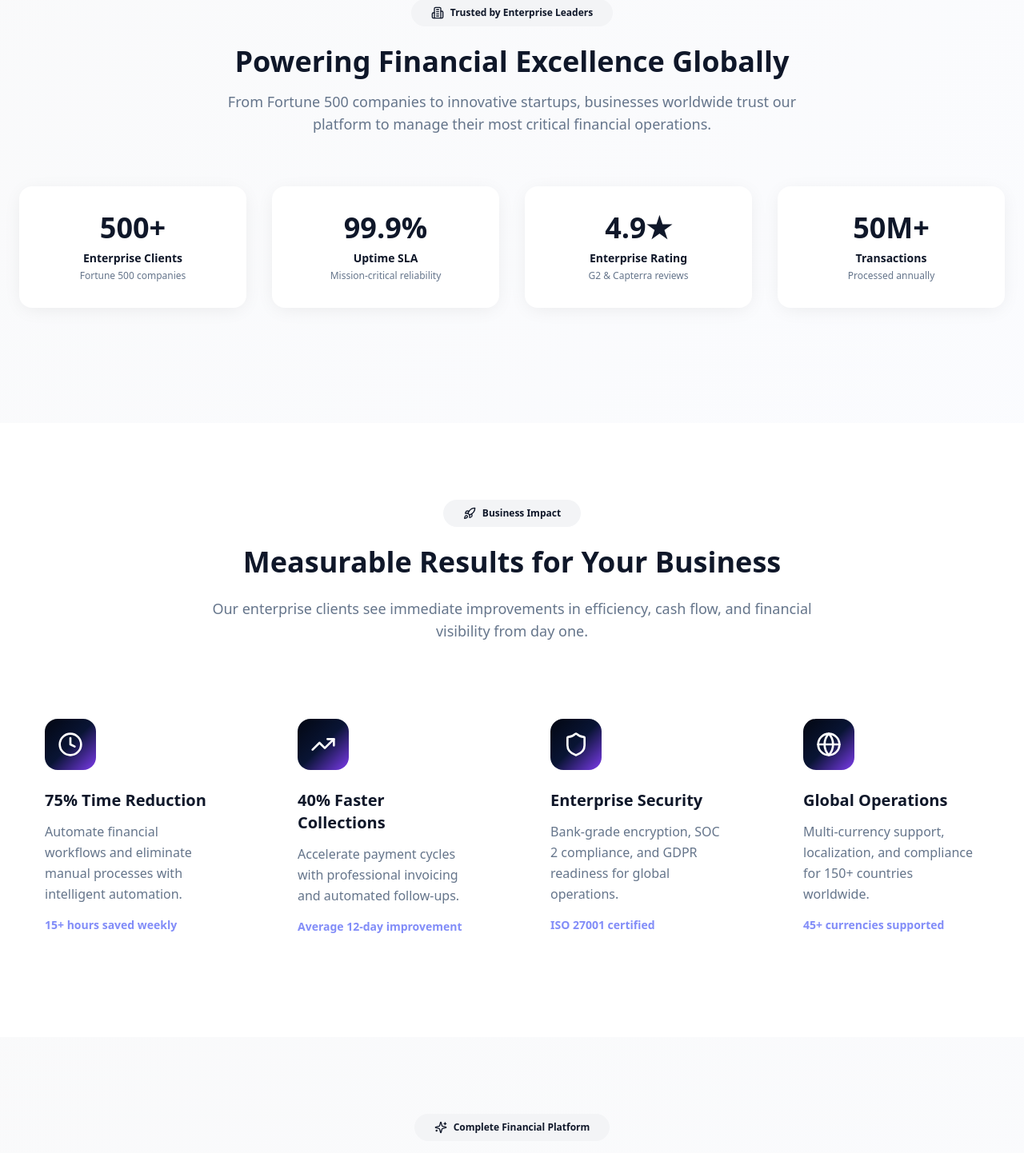
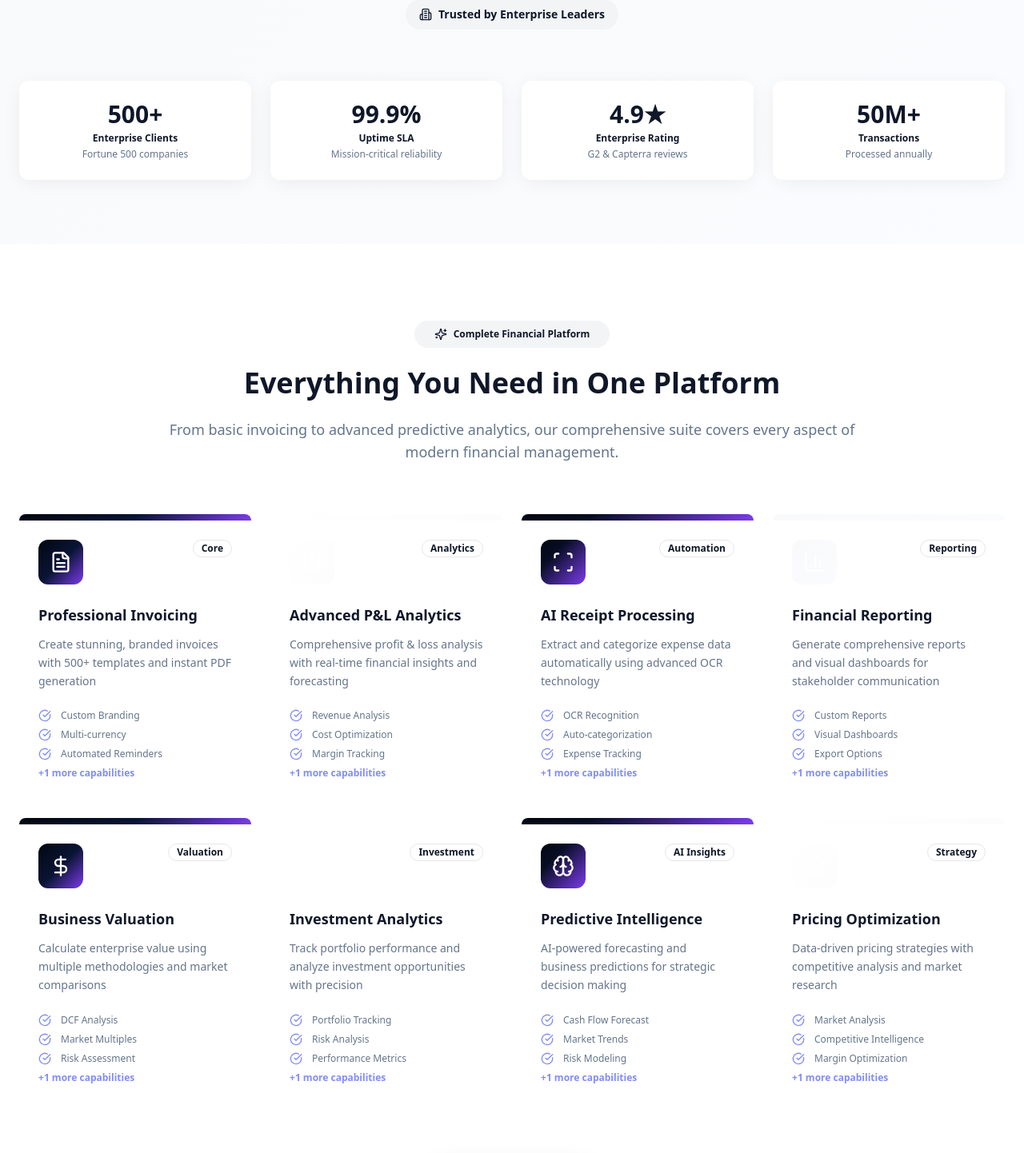
Before and after one commit to faisalghani12/react-seedling-repo-30, a React (Vite) app: page / in a window 1280 px wide. Shown: the part 1440-2882 px from the top of the page at 80% size. Built offline with nearby package versions, Linux system fonts and the light colour scheme; what @react-pdf/renderer would draw is missing.

Commit message:
Refactor Home page for continuity

```diff
--- a/src/pages/Home.tsx
+++ b/src/pages/Home.tsx
@@ -229,29 +229,22 @@ const Home = () => {
       {/* Hero Section */}
       <Hero />
 
-      {/* Enterprise Trust Section */}
-      <section className="py-20 bg-feature-gradient">
+      {/* Enterprise Trust Section - Hidden on mobile for better UX */}
+      <section className="py-12 md:py-20 bg-feature-gradient hidden md:block">
         <div className="container mx-auto px-6">
-          <div className="text-center mb-16">
-            <Badge variant="secondary" className="mb-6 px-6 py-2">
+          <div className="text-center mb-12">
+            <Badge variant="secondary" className="mb-4 px-4 py-2 text-sm">
               <Building2 className="w-4 h-4 mr-2" />
               Trusted by Enterprise Leaders
             </Badge>
-            <h2 className="text-3xl md:text-4xl font-bold text-foreground mb-4">
-              Powering Financial Excellence Globally
-            </h2>
-            <p className="text-lg text-muted-foreground max-w-3xl mx-auto">
-              From Fortune 500 companies to innovative startups, businesses worldwide trust our platform
-              to manage their most critical financial operations.
-            </p>
           </div>
 
-          <div className="grid grid-cols-2 md:grid-cols-4 gap-8 mb-16">
+          <div className="grid grid-cols-2 md:grid-cols-4 gap-6">
             {enterpriseStats.map((stat, index) => (
               <div key={index} className="text-center group">
-                <div className="bg-white rounded-2xl p-8 shadow-card hover:shadow-elegant transition-all duration-300 group-hover:-translate-y-1">
-                  <div className="text-3xl md:text-4xl font-bold text-foreground mb-2">{stat.value}</div>
-                  <div className="text-sm font-semibold text-foreground mb-1">{stat.label}</div>
+                <div className="bg-white rounded-xl p-6 shadow-card hover:shadow-elegant transition-all duration-300 group-hover:-translate-y-1">
+                  <div className="text-2xl md:text-3xl font-bold text-foreground mb-1">{stat.value}</div>
+                  <div className="text-xs font-semibold text-foreground mb-1">{stat.label}</div>
                   <div className="text-xs text-muted-foreground">{stat.subtext}</div>
                 </div>
               </div>
@@ -260,63 +253,77 @@ const Home = () => {
         </div>
       </section>
 
-      {/* Business Benefits Section */}
-      <section className="py-24 bg-background">
+      {/* Quick Benefits for Mobile */}
+      <section className="py-12 bg-feature-gradient md:hidden">
         <div className="container mx-auto px-6">
-          <div className="text-center mb-16">
-            <Badge variant="secondary" className="mb-6 px-6 py-2">
-              <Rocket className="w-4 h-4 mr-2" />
-              Business Impact
+          <div className="grid grid-cols-3 gap-4 text-center">
+            <div className="bg-white rounded-xl p-4 shadow-card">
+              <div className="text-lg font-bold text-primary mb-1">500+</div>
+              <div className="text-xs text-muted-foreground">Clients</div>
+            </div>
+            <div className="bg-white rounded-xl p-4 shadow-card">
+              <div className="text-lg font-bold text-primary mb-1">99.9%</div>
+              <div className="text-xs text-muted-foreground">Uptime</div>
+            </div>
+            <div className="bg-white rounded-xl p-4 shadow-card">
+              <div className="text-lg font-bold text-primary mb-1">4.9★</div>
+              <div className="text-xs text-muted-foreground">Rating</div>
+            </div>
+          </div>
+        </div>
+      </section>
+
+      {/* Complete Financial Suite */}
+      <section className="py-16 md:py-24 bg-background">
+        <div className="container mx-auto px-6">
+          <div className="text-center mb-12 md:mb-16">
+            <Badge variant="secondary" className="mb-4 md:mb-6 px-4 md:px-6 py-2">
+              <Sparkles className="w-4 h-4 mr-2" />
+              Complete Financial Platform
             </Badge>
-            <h2 className="text-3xl md:text-4xl font-bold text-foreground mb-6">
-              Measurable Results for Your Business
+            <h2 className="text-2xl md:text-4xl font-bold text-foreground mb-4 md:mb-6">
+              Everything You Need in One Platform
             </h2>
-            <p className="text-lg text-muted-foreground max-w-3xl mx-auto">
-              Our enterprise clients see immediate improvements in efficiency, cash flow,
-              and financial visibility from day one.
+            <p className="text-base md:text-lg text-muted-foreground max-w-4xl mx-auto">
+              From basic invoicing to advanced predictive analytics, our comprehensive suite
+              covers every aspect of modern financial management.
             </p>
           </div>
 
-          <div className="grid md:grid-cols-2 lg:grid-cols-4 gap-8">
-            {businessBenefits.map((benefit, index) => {
-              const Icon = benefit.icon;
+          {/* Mobile: Show top 4 tools */}
+          <div className="grid grid-cols-1 md:grid-cols-2 lg:grid-cols-4 gap-4 md:gap-6 md:hidden">
+            {financialSuite.slice(0, 4).map((tool, index) => {
+              const Icon = tool.icon;
               return (
-                <Card key={index} className="group border-0 shadow-card hover:shadow-elegant transition-all duration-500 hover:-translate-y-2">
-                  <CardContent className="p-8">
-                    <div className="w-16 h-16 bg-primary-gradient rounded-2xl flex items-center justify-center mb-6 group-hover:scale-110 transition-transform duration-300">
-                      <Icon className="w-8 h-8 text-white" />
+                <Card key={index} className="group border-0 shadow-card hover:shadow-elegant transition-all duration-300 overflow-hidden">
+                  <CardContent className="p-4">
+                    <div className="flex items-center gap-4 mb-4">
+                      <div className={`w-12 h-12 bg-${tool.gradient} rounded-lg flex items-center justify-center flex-shrink-0`}>
+                        <Icon className="w-6 h-6 text-white" />
+                      </div>
+                      <div className="flex-1 min-w-0">
+                        <h3 className="font-bold text-base text-foreground mb-1 group-hover:text-primary transition-colors truncate">
+                          {tool.title}
+                        </h3>
+                        <Badge variant="outline" className="text-xs">
+                          {tool.category}
+                        </Badge>
+                      </div>
                     </div>
-                    <h3 className="font-bold text-xl text-foreground mb-3 group-hover:text-primary transition-colors">
-                      {benefit.title}
-                    </h3>
-                    <p className="text-muted-foreground mb-4 leading-relaxed">{benefit.description}</p>
-                    <div className="text-sm font-semibold text-primary">{benefit.metric}</div>
+                    <p className="text-sm text-muted-foreground mb-3 leading-relaxed">
+                      {tool.description}
+                    </p>
+                    <div className="text-xs text-primary font-semibold">
+                      {tool.features.length} key features included
+                    </div>
                   </CardContent>
                 </Card>
               );
             })}
           </div>
-        </div>
-      </section>
 
-      {/* Complete Financial Suite */}
-      <section className="py-24 bg-feature-gradient">
-        <div className="container mx-auto px-6">
-          <div className="text-center mb-16">
-            <Badge variant="secondary" className="mb-6 px-6 py-2">
-              <Sparkles className="w-4 h-4 mr-2" />
-              Complete Financial Platform
-            </Badge>
-            <h2 className="text-3xl md:text-4xl font-bold text-foreground mb-6">
-              Everything You Need in One Platform
-            </h2>
-            <p className="text-lg text-muted-foreground max-w-4xl mx-auto">
-              From basic invoicing to advanced predictive analytics, our comprehensive suite
-              covers every aspect of modern financial management.
-            </p>
-          </div>
-
-          <div className="grid md:grid-cols-2 lg:grid-cols-4 gap-6">
+          {/* Desktop: Show all tools */}
+          <div className="hidden md:grid md:grid-cols-2 lg:grid-cols-4 gap-6">
             {financialSuite.map((tool, index) => {
               const Icon = tool.icon;
               return (
@@ -358,12 +365,13 @@ const Home = () => {
             })}
           </div>
 
-          <div className="text-center mt-16">
-            <Button size="lg" onClick={() => navigate("/dashboard")} className="shadow-elegant group px-8 py-4">
-              Explore All Tools
+          <div className="text-center mt-12 md:mt-16">
+            <Button size="lg" onClick={() => navigate("/dashboard")} className="shadow-elegant group px-6 md:px-8 py-3 md:py-4 w-full md:w-auto">
+              <span className="md:hidden">Explore Tools</span>
+              <span className="hidden md:inline">Explore All Tools</span>
               <ArrowRight className="ml-3 w-5 h-5 transition-transform group-hover:translate-x-1" />
             </Button>
-            <p className="text-sm text-muted-foreground mt-4">
+            <p className="text-sm text-muted-foreground mt-4 hidden md:block">
               All tools included in Professional and Enterprise plans
             </p>
           </div>
@@ -373,24 +381,59 @@ const Home = () => {
       {/* Enhanced Features */}
       <Features />
 
-      {/* Enterprise Testimonials */}
-      <section className="py-24 bg-background">
+      {/* Single Testimonial for Mobile, Full testimonials for Desktop */}
+      <section className="py-16 md:py-24 bg-feature-gradient">
         <div className="container mx-auto px-6">
-          <div className="text-center mb-16">
-            <Badge variant="secondary" className="mb-6 px-6 py-2">
+          <div className="text-center mb-12 md:mb-16">
+            <Badge variant="secondary" className="mb-4 md:mb-6 px-4 md:px-6 py-2">
               <Award className="w-4 h-4 mr-2" />
-              Enterprise Success Stories
+              <span className="md:hidden">Success Story</span>
+              <span className="hidden md:inline">Enterprise Success Stories</span>
             </Badge>
-            <h2 className="text-3xl md:text-4xl font-bold text-foreground mb-6">
-              Trusted by Financial Leaders
+            <h2 className="text-2xl md:text-4xl font-bold text-foreground mb-4 md:mb-6">
+              <span className="md:hidden">Trusted by Leaders</span>
+              <span className="hidden md:inline">Trusted by Financial Leaders</span>
             </h2>
-            <p className="text-lg text-muted-foreground max-w-3xl mx-auto">
+            <p className="text-base md:text-lg text-muted-foreground max-w-3xl mx-auto hidden md:block">
               See how enterprise clients have transformed their financial operations
               and achieved measurable business results.
             </p>
           </div>
 
-          <div className="grid lg:grid-cols-3 gap-8">
+          {/* Mobile: Single Featured Testimonial */}
+          <div className="md:hidden">
+            <Card className="border-0 shadow-card">
+              <CardContent className="p-6">
+                <div className="flex items-center mb-4">
+                  {Array.from({ length: 5 }).map((_, i) => (
+                    <Star key={i} className="w-4 h-4 fill-primary text-primary" />
+                  ))}
+                </div>
+
+                <p className="text-muted-foreground mb-6 leading-relaxed font-medium text-sm">
+                  "FinTools.AI transformed our financial operations. The predictive analytics helped us secure $50M in Series B funding."
+                </p>
+
+                <div className="flex items-center justify-between">
+                  <div className="flex items-center gap-3">
+                    <div className="w-10 h-10 bg-primary-gradient rounded-full flex items-center justify-center text-white font-bold text-sm">
+                      AC
+                    </div>
+                    <div>
+                      <div className="font-bold text-foreground text-sm">Alexandra Chen</div>
+                      <div className="text-xs text-muted-foreground">CFO, TechVenture Capital</div>
+                    </div>
+                  </div>
+                  <Badge variant="secondary" className="text-xs">
+                    $50M+ secured
+                  </Badge>
+                </div>
+              </CardContent>
+            </Card>
+          </div>
+
+          {/* Desktop: Full Testimonials Grid */}
+          <div className="hidden md:grid lg:grid-cols-3 gap-8">
             {testimonials.map((testimonial, index) => (
               <Card key={index} className="border-0 shadow-card hover:shadow-elegant transition-all duration-500 hover:-translate-y-1">
                 <CardContent className="p-8">
@@ -429,148 +472,67 @@ const Home = () => {
         </div>
       </section>
 
-      {/* Enterprise Pricing */}
-      <section className="py-24 bg-feature-gradient">
-        <div className="container mx-auto px-6">
-          <div className="text-center mb-16">
-            <Badge variant="secondary" className="mb-6 px-6 py-2">
-              <Lightbulb className="w-4 h-4 mr-2" />
-              Enterprise Pricing
-            </Badge>
-            <h2 className="text-3xl md:text-4xl font-bold text-foreground mb-6">
-              Scale with Confidence
-            </h2>
-            <p className="text-lg text-muted-foreground max-w-3xl mx-auto">
-              Transparent, value-driven pricing designed for businesses that demand
-              enterprise-grade financial management capabilities.
-            </p>
-          </div>
-
-          <div className="grid lg:grid-cols-3 gap-8 mb-16">
-            {enterprisePlans.map((plan, index) => (
-              <Card
-                key={index}
-                className={`relative border-0 shadow-card hover:shadow-premium transition-all duration-500 hover:-translate-y-2 ${
-                  plan.popular ? 'ring-2 ring-primary scale-105' : ''
-                }`}
-              >
-                {plan.badge && (
-                  <div className="absolute -top-4 left-1/2 transform -translate-x-1/2">
-                    <Badge className="bg-primary text-primary-foreground px-4 py-1">
-                      {plan.badge}
-                    </Badge>
-                  </div>
-                )}
-
-                <CardContent className="p-8">
-                  <div className="text-center mb-8">
-                    <h3 className="text-2xl font-bold text-foreground mb-2">{plan.name}</h3>
-                    <div className="mb-4">
-                      <span className="text-4xl font-bold text-foreground">{plan.price}</span>
-                      {plan.period && <span className="text-muted-foreground text-lg">{plan.period}</span>}
-                    </div>
-                    <p className="text-sm text-muted-foreground">{plan.description}</p>
-                  </div>
-
-                  <ul className="space-y-4 mb-8">
-                    {plan.features.map((feature, featureIndex) => (
-                      <li key={featureIndex} className="flex items-start gap-3">
-                        <CheckCircle className="w-5 h-5 text-green-600 flex-shrink-0 mt-0.5" />
-                        <span className="text-sm text-muted-foreground">{feature}</span>
-                      </li>
-                    ))}
-                  </ul>
-
-                  <Button
-                    className={`w-full py-3 ${plan.popular ? 'shadow-elegant' : ''}`}
-                    variant={plan.popular ? 'default' : 'outline'}
-                    onClick={() => navigate(plan.name === 'Enterprise Plus' ? '/contact' : '/pricing')}
-                  >
-                    {plan.cta}
-                  </Button>
-                </CardContent>
-              </Card>
-            ))}
-          </div>
-
-          <div className="text-center">
-            <p className="text-muted-foreground mb-6">
-              All plans include enterprise security, compliance features, and dedicated support
-            </p>
-            <div className="flex flex-col sm:flex-row gap-4 justify-center">
-              <Link
-                to="/pricing"
-                className="text-primary hover:underline font-semibold"
-              >
-                View detailed feature comparison →
-              </Link>
-              <Link
-                to="/contact"
-                className="text-primary hover:underline font-semibold"
-              >
-                Schedule enterprise demo →
-              </Link>
-            </div>
-          </div>
-        </div>
-      </section>
-
       {/* Premium CTA Section */}
-      <section className="py-24 bg-hero-gradient text-white relative overflow-hidden">
+      <section className="py-16 md:py-24 bg-hero-gradient text-white relative overflow-hidden">
         <div className="absolute inset-0 bg-[radial-gradient(circle_at_30%_20%,rgba(255,255,255,0.1),transparent_50%)]" />
         <div className="absolute inset-0 bg-[radial-gradient(circle_at_70%_80%,rgba(255,255,255,0.05),transparent_50%)]" />
 
         <div className="container mx-auto px-6 relative z-10">
           <div className="text-center max-w-5xl mx-auto">
-            <Badge className="bg-glass-gradient backdrop-blur-sm border-white/20 text-white mb-8 px-6 py-2">
+            <Badge className="bg-glass-gradient backdrop-blur-sm border-white/20 text-white mb-6 md:mb-8 px-4 md:px-6 py-2">
               <Rocket className="w-4 h-4 mr-2" />
-              Transform Your Business Today
+              <span className="md:hidden">Start Today</span>
+              <span className="hidden md:inline">Transform Your Business Today</span>
             </Badge>
 
-            <h2 className="text-4xl md:text-6xl font-bold mb-8 leading-tight">
-              Ready to Revolutionize
+            <h2 className="text-3xl md:text-6xl font-bold mb-6 md:mb-8 leading-tight">
+              <span className="md:hidden">Ready to Get Started?</span>
+              <span className="hidden md:inline">Ready to Revolutionize</span>
               <span className="block bg-gradient-to-r from-white via-white to-white/70 bg-clip-text text-transparent">
-                Your Financial Operations?
+                <span className="md:hidden">Transform Your Finance</span>
+                <span className="hidden md:inline">Your Financial Operations?</span>
               </span>
             </h2>
 
-            <p className="text-xl md:text-2xl text-white/80 mb-12 max-w-4xl mx-auto leading-relaxed">
-              Join 500+ enterprise clients who trust FinTools.AI to power their financial success.
-              Start your transformation with a comprehensive platform built for scale.
+            <p className="text-lg md:text-2xl text-white/80 mb-8 md:mb-12 max-w-4xl mx-auto leading-relaxed">
+              <span className="md:hidden">Join 500+ clients who trust our platform for their financial success.</span>
+              <span className="hidden md:inline">Join 500+ enterprise clients who trust FinTools.AI to power their financial success. Start your transformation with a comprehensive platform built for scale.</span>
             </p>
 
-            <div className="flex flex-col sm:flex-row gap-6 justify-center mb-12">
+            <div className="flex flex-col gap-4 md:flex-row md:gap-6 justify-center mb-8 md:mb-12">
               <Button
                 size="lg"
-                className="bg-white text-neutral-900 hover:bg-white/90 shadow-premium group px-10 py-4 text-lg font-semibold"
-                onClick={() => navigate("/templates")}
+                className="bg-white text-neutral-900 hover:bg-white/90 shadow-premium group px-8 md:px-10 py-3 md:py-4 text-base md:text-lg font-semibold w-full md:w-auto"
+                onClick={() => navigate("/dashboard")}
               >
-                Start Free Enterprise Trial
-                <ArrowRight className="ml-3 w-6 h-6 transition-transform group-hover:translate-x-1" />
+                <span className="md:hidden">Start Free Trial</span>
+                <span className="hidden md:inline">Start Free Enterprise Trial</span>
+                <ArrowRight className="ml-3 w-5 md:w-6 h-5 md:h-6 transition-transform group-hover:translate-x-1" />
               </Button>
 
               <Button
                 size="lg"
                 variant="outline"
-                className="border-white/30 text-white hover:bg-white/10 backdrop-blur-sm px-10 py-4 text-lg"
-                onClick={() => navigate("/contact")}
+                className="border-white/30 text-white hover:bg-white/10 backdrop-blur-sm px-8 md:px-10 py-3 md:py-4 text-base md:text-lg w-full md:w-auto"
+                onClick={() => navigate("/templates")}
               >
-                Schedule Demo
+                <span className="md:hidden">View Templates</span>
+                <span className="hidden md:inline">Schedule Demo</span>
               </Button>
             </div>
 
-            <div className="grid grid-cols-2 md:grid-cols-4 gap-6 text-center">
+            <div className="grid grid-cols-2 md:grid-cols-4 gap-4 md:gap-6 text-center">
               <div className="text-white/70">
-                <div className="text-sm font-medium">No setup fees</div>
+                <div className="text-xs md:text-sm font-medium">No setup fees</div>
               </div>
               <div className="text-white/70">
-                <div className="text-sm font-medium">30-day free trial</div>
+                <div className="text-xs md:text-sm font-medium">30-day trial</div>
               </div>
               <div className="text-white/70">
-                <div className="text-sm font-medium">Cancel anytime</div>
+                <div className="text-xs md:text-sm font-medium">Cancel anytime</div>
               </div>
               <div className="text-white/70">
-                <div className="text-sm font-medium">SOC 2 compliant</div>
+                <div className="text-xs md:text-sm font-medium">SOC 2 compliant</div>
               </div>
             </div>
           </div>
```
